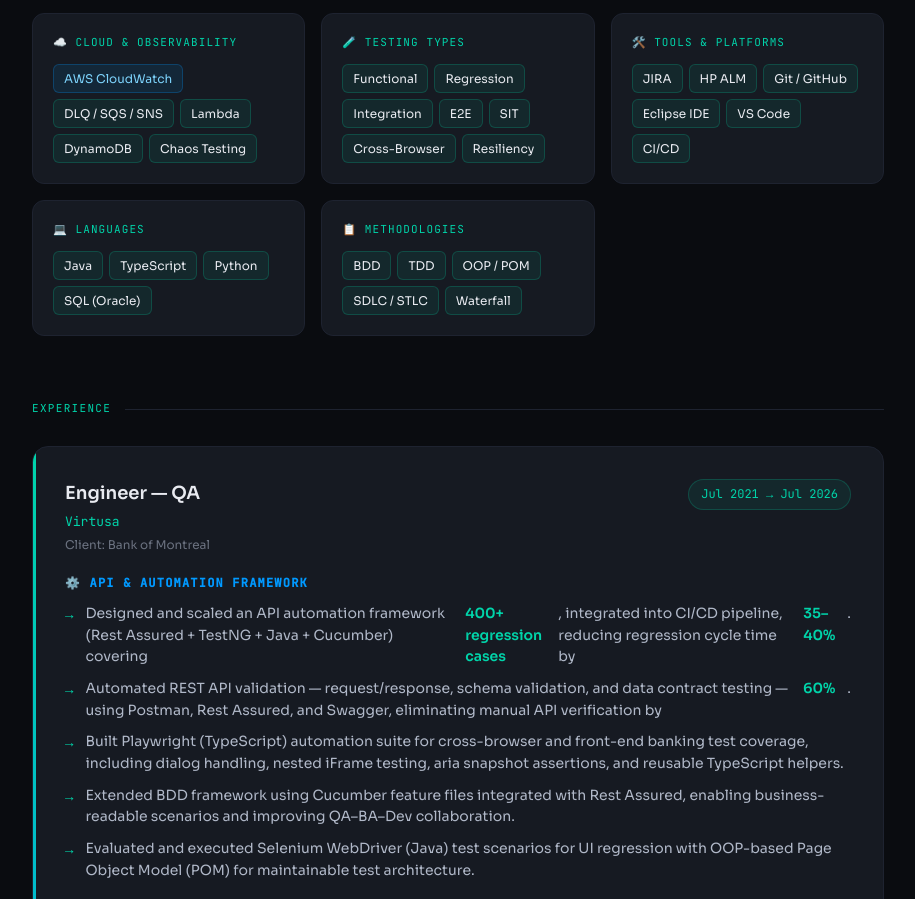
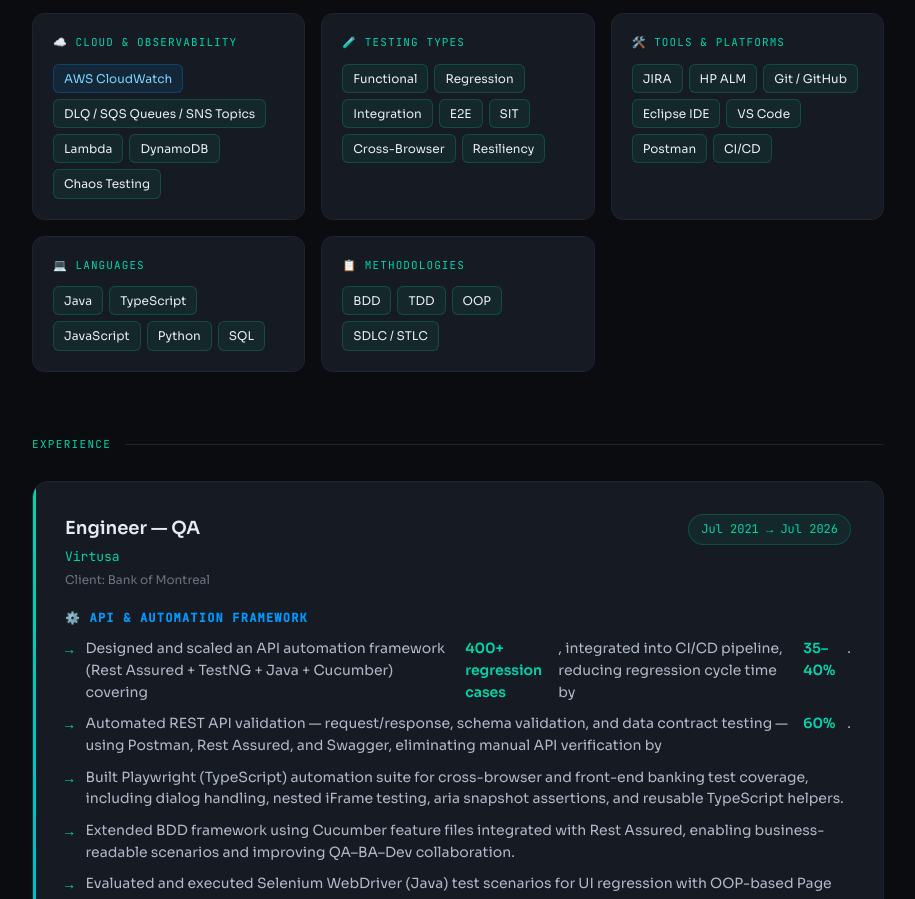
Before and after one commit to gsk047/Portfolio, a plain HTML site: page index.html in a window 1280 px wide. Shown: the part 981-1880 px from the top of the page, without its empty margins (182-1097 px from the left). Drawn offline with Linux system fonts and the light colour scheme.

Commit message:
Updated Skills

```diff
--- a/index.html
+++ b/index.html
@@ -586,7 +586,7 @@
         <div class="skill-cat-title">☁️ Cloud & Observability</div>
         <div class="skill-tags">
           <span class="tag highlight">AWS CloudWatch</span>
-          <span class="tag">DLQ / SQS / SNS</span>
+          <span class="tag">DLQ / SQS Queues / SNS Topics</span>
           <span class="tag">Lambda</span>
           <span class="tag">DynamoDB</span>
           <span class="tag">Chaos Testing</span>
@@ -612,6 +612,7 @@
           <span class="tag">Git / GitHub</span>
           <span class="tag">Eclipse IDE</span>
           <span class="tag">VS Code</span>
+          <span class="tag">Postman</span>
           <span class="tag">CI/CD</span>
         </div>
       </div>
@@ -620,8 +621,9 @@
         <div class="skill-tags">
           <span class="tag">Java</span>
           <span class="tag">TypeScript</span>
+          <span class="tag">JavaScript</span>
           <span class="tag">Python</span>
-          <span class="tag">SQL (Oracle)</span>
+          <span class="tag">SQL</span>
         </div>
       </div>
       <div class="skill-category">
@@ -629,9 +631,8 @@
         <div class="skill-tags">
           <span class="tag">BDD</span>
           <span class="tag">TDD</span>
-          <span class="tag">OOP / POM</span>
+          <span class="tag">OOP</span>
           <span class="tag">SDLC / STLC</span>
-          <span class="tag">Waterfall</span>
         </div>
       </div>
     </div>
```
